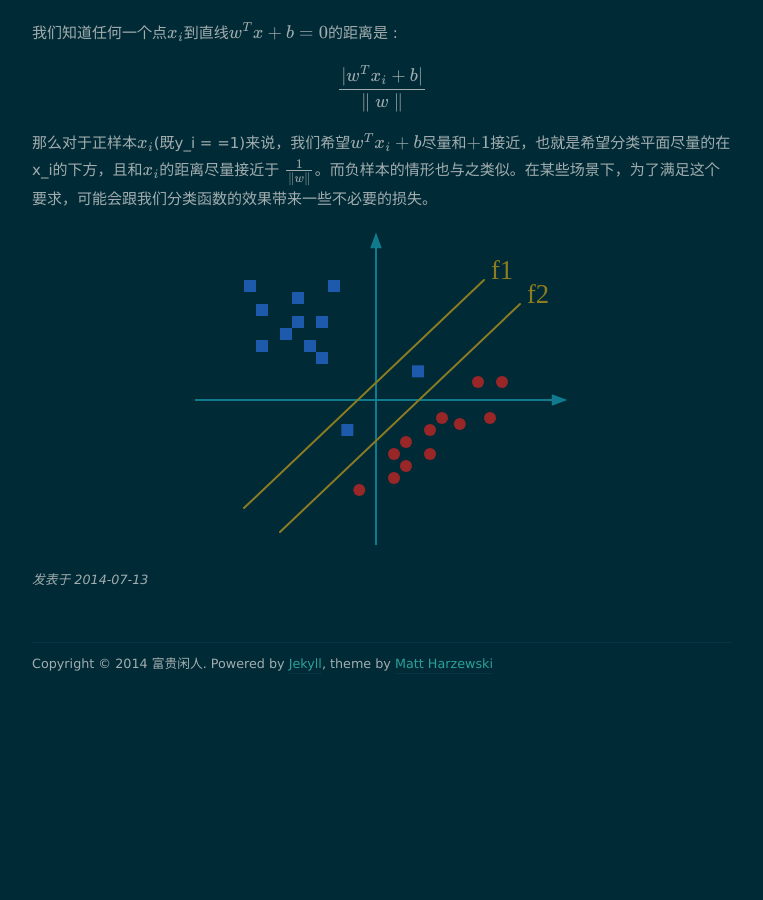
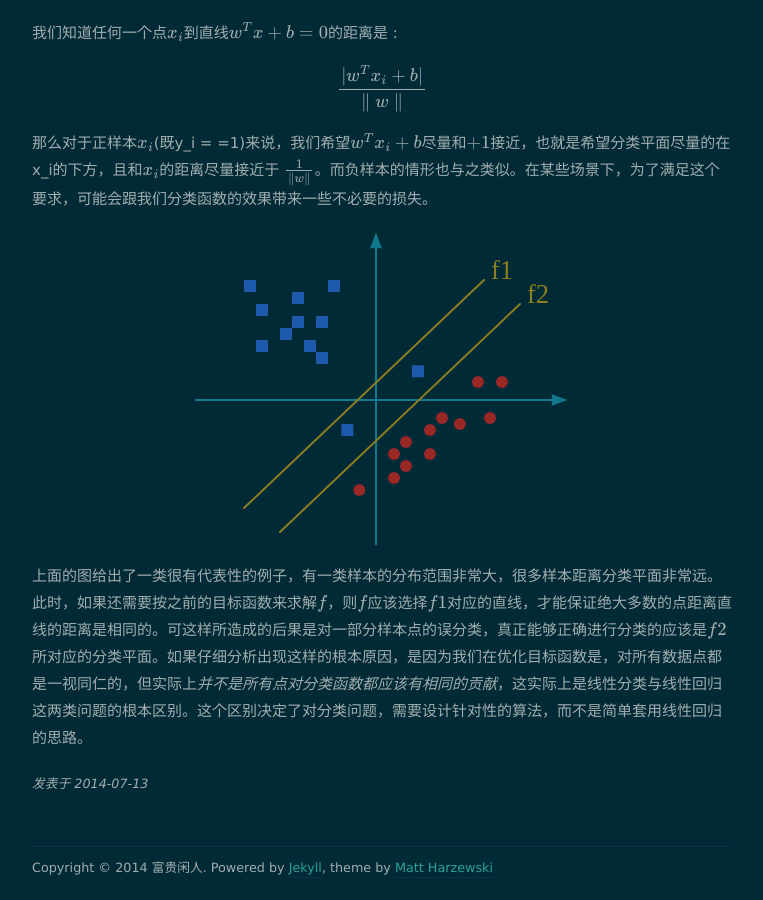
Before and after one commit to orangeprince/orangeprince.github.io, a Jekyll site: the page built from _posts/2014-07-13-svm_part1.md, in a window 1280 px wide and 900 px high, scrolled down 2031 px. Shown: the whole window, without its empty margins (258-1021 px from the left). Built offline with Jekyll 4.4.1, drawn with Linux system fonts in a browser that asks for light colours; nearby versions of some CDN libraries; formulas are drawn with MathJax 3; comment, search, counter and statistics services are not loaded; before the commit the page ends 2727 px from its top, so only the background shows below that.

Commit message:
modified:   _posts/2014-07-13-svm_part1.md

```diff
--- a/_posts/2014-07-13-svm_part1.md
+++ b/_posts/2014-07-13-svm_part1.md
@@ -55,3 +55,5 @@ $$
 那么对于正样本$$x_i$$(既y_i = =1)来说，我们希望$$w^Tx_i + b$$尽量和$$+1$$接近，也就是希望分类平面尽量的在x_i的下方，且和$$x_i$$的距离尽量接近于 $$\frac{1}{\parallel w \parallel} $$。而负样本的情形也与之类似。在某些场景下，为了满足这个要求，可能会跟我们分类函数的效果带来一些不必要的损失。
 
 ![线性回归用作分类]({{ site.img_url }}/svm/svm2.svg)
+
+上面的图给出了一类很有代表性的例子，有一类样本的分布范围非常大，很多样本距离分类平面非常远。此时，如果还需要按之前的目标函数来求解$$f$$，则$$f$$应该选择$$f1$$对应的直线，才能保证绝大多数的点距离直线的距离是相同的。可这样所造成的后果是对一部分样本点的误分类，真正能够正确进行分类的应该是$$f2$$所对应的分类平面。如果仔细分析出现这样的根本原因，是因为我们在优化目标函数是，对所有数据点都是一视同仁的，但实际上*并不是所有点对分类函数都应该有相同的贡献*，这实际上是线性分类与线性回归这两类问题的根本区别。这个区别决定了对分类问题，需要设计针对性的算法，而不是简单套用线性回归的思路。
```
